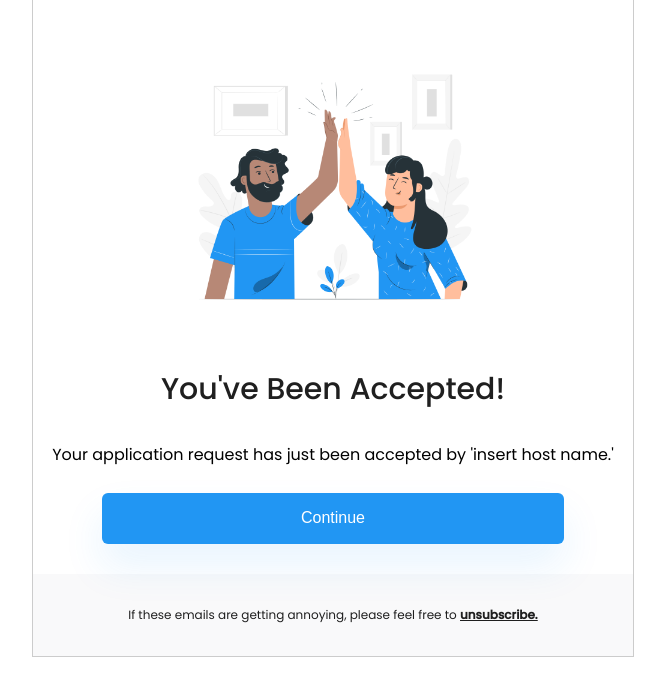
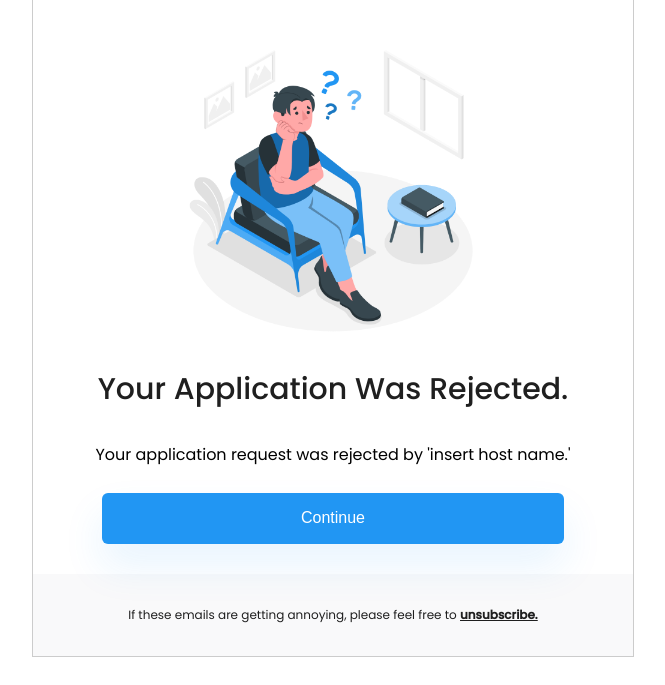
Before and after one commit to jasonexus/updated-email-notifications, a plain HTML site: page index.html in a window 1280 px wide. Shown: the part 115-800 px from the top of the page, without its empty margins (307-972 px from the left). Drawn offline with Linux system fonts and the light colour scheme.

Commit message:
Application declined branch added

```diff
--- a/index.html
+++ b/index.html
@@ -35,14 +35,14 @@
                     </tr>
                     <tr>
                         <td align="center" style="padding:40px 0 30px 0;background: transparent;">
-                            <img id="chat" src="images/applications-accepted.png" alt="application-accepted-image" width="300" style="height:auto;display:block;"/>
+                            <img id="chat" src="images/Worried-amico.png" alt="application-declined-image" width="300" style="height:auto;display:block;"/>
                             <div style="font-size: 30px; font-weight: 500; color: #1f1f1f;">
                                 <p class="card-title">
-                                    You've Been Accepted!
+                                    Your Application Was Rejected.
                                 </p>
                             </div>
                             <p class="subtext" style="font-size: 16px;">
-                                Your application request has just been accepted by <span id="user-email">'insert host name.'</span>
+                                Your application request was rejected by <span id="user-email">'insert host name.'</span>
                             </p>
                             <a href="#">
                                 <!--CONTINUE BUTTON -->
```
